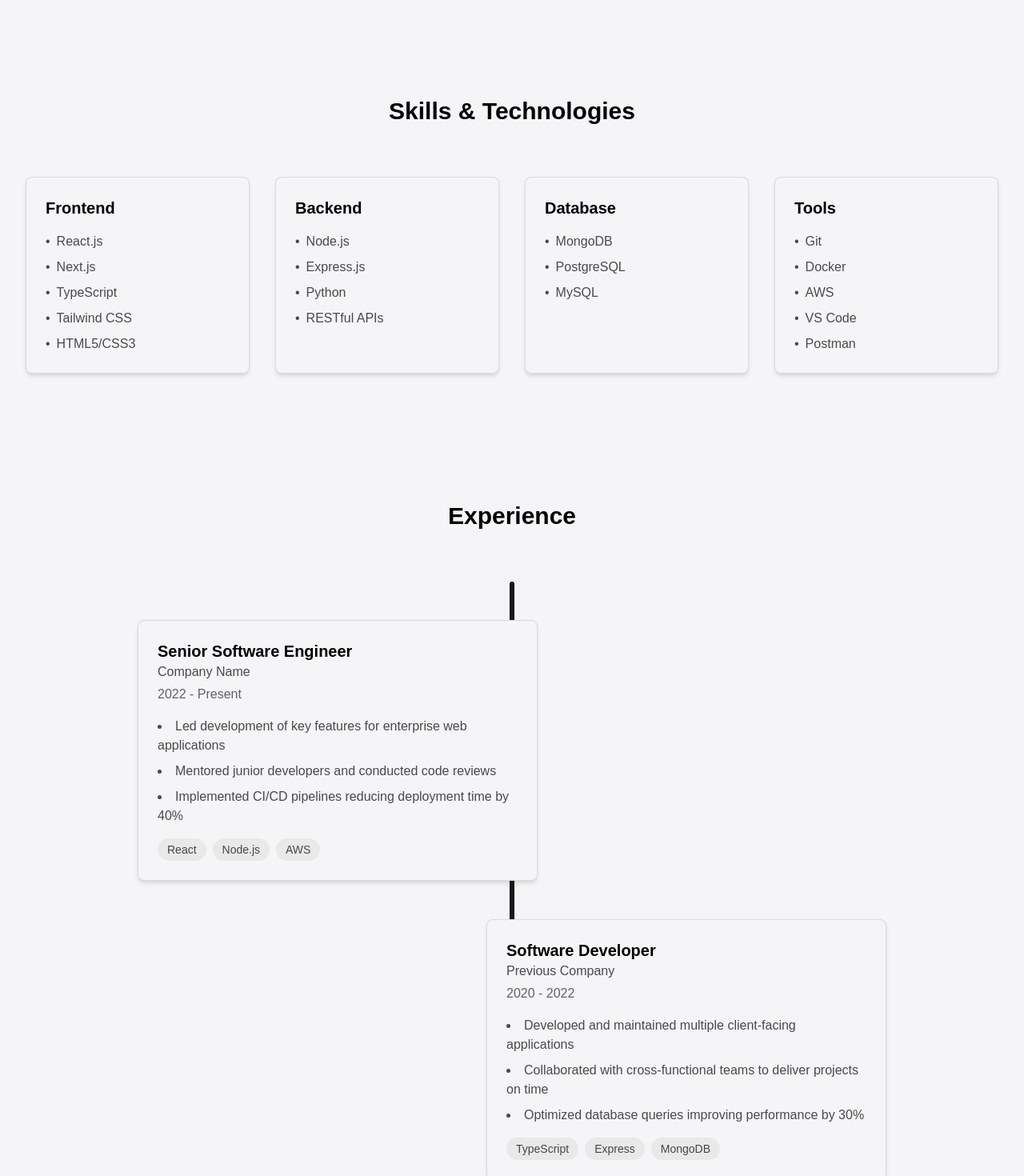
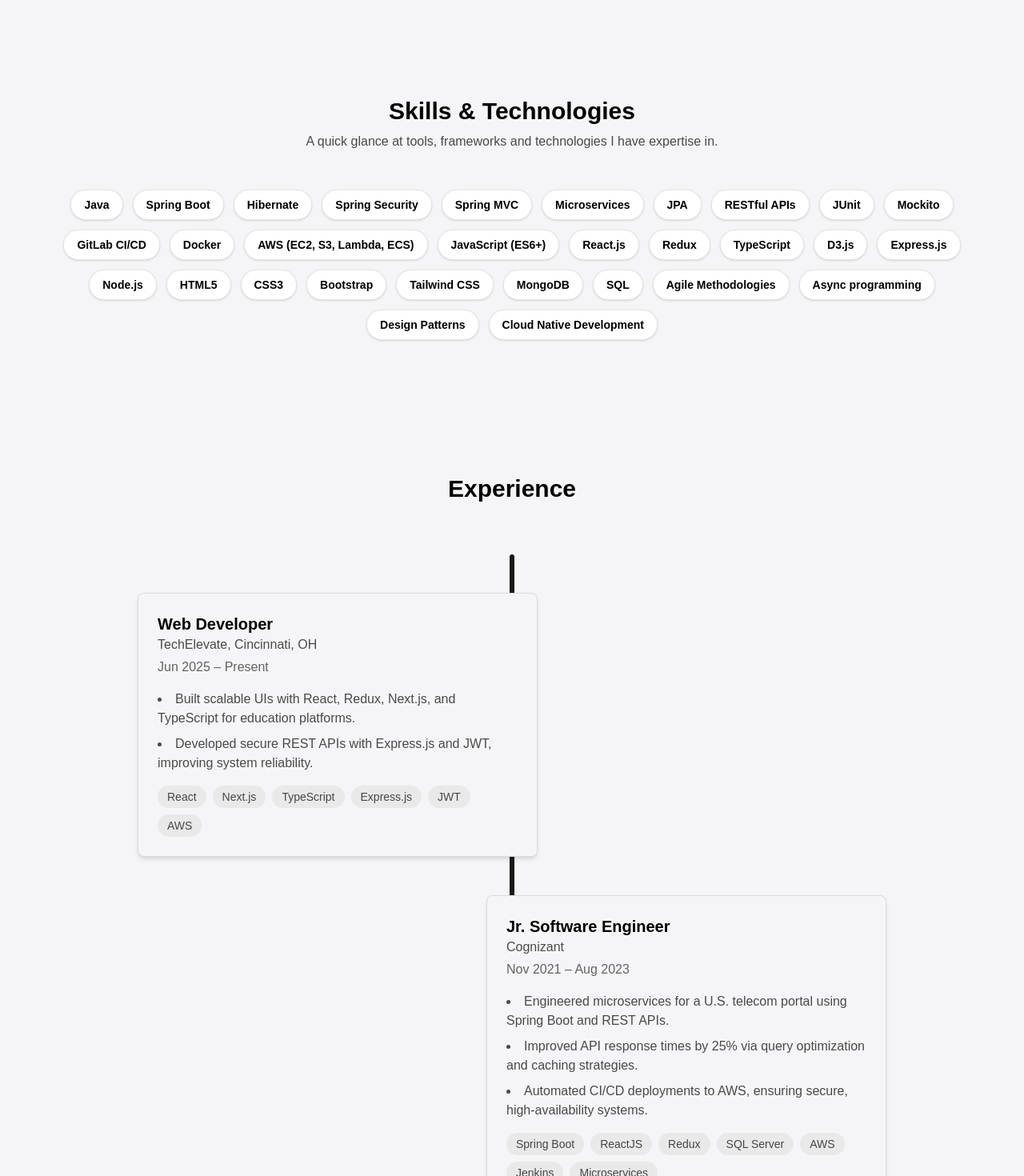
Before and after one commit to psharathchandra/portfolio, a Next.js app: page / in a window 1280 px wide. Shown: the part 1360-2830 px from the top of the page at 80% size. Built offline with nearby package versions, Linux system fonts and the light colour scheme.

Commit message:
added skills and experience

```diff
--- a/src/app/layout.tsx
+++ b/src/app/layout.tsx
@@ -13,8 +13,8 @@ const geistMono = Geist_Mono({
 });
 
 export const metadata: Metadata = {
-  title: "Create Next App",
-  description: "Generated by create next app",
+  title: "Sharath Chandra - Full Stack Software Engineer",
+  description: "Portfolio of Sharath chandra reddy palakolu, software engineer, Cognizant, Java, Spring Frameworks, React",
 };
 
 export default function RootLayout({
--- a/src/components/experience.tsx
+++ b/src/components/experience.tsx
@@ -3,28 +3,29 @@ import Timeline from './organisms/timeline';
 export default function Experience() {
  const experiences = [
   {
-      title: 'Senior Software Engineer',
-      subtitle: 'Company Name',
-      period: '2022 - Present',
+    title: 'Web Developer',
+    subtitle: 'TechElevate, Cincinnati, OH',
+    period: 'Jun 2025 – Present',
     description: [
-        'Led development of key features for enterprise web applications',
-        'Mentored junior developers and conducted code reviews',
-        'Implemented CI/CD pipelines reducing deployment time by 40%'
+      'Built scalable UIs with React, Redux, Next.js, and TypeScript for education platforms.',
+      'Developed secure REST APIs with Express.js and JWT, improving system reliability.'
     ],
-      tags: ['React', 'Node.js', 'AWS']
+    tags: ['React', 'Next.js', 'TypeScript', 'Express.js', 'JWT', 'AWS']
   },
   {
-      title: 'Software Developer',
-      subtitle: 'Previous Company',
-      period: '2020 - 2022',
+    title: 'Jr. Software Engineer',
+    subtitle: 'Cognizant',
+    period: 'Nov 2021 – Aug 2023',
     description: [
-        'Developed and maintained multiple client-facing applications',
-        'Collaborated with cross-functional teams to deliver projects on time',
-        'Optimized database queries improving performance by 30%'
+      'Engineered microservices for a U.S. telecom portal using Spring Boot and REST APIs.',
+      'Improved API response times by 25% via query optimization and caching strategies.',
+      'Automated CI/CD deployments to AWS, ensuring secure, high-availability systems.'
     ],
-      tags: ['TypeScript', 'Express', 'MongoDB']
+    tags: ['Spring Boot', 'ReactJS', 'Redux', 'SQL Server', 'AWS', 'Jenkins', 'Microservices']
   }
 ];
+
+
 
   return (
     <section className="bg-light py-20" id="experience">
--- a/src/components/skills.tsx
+++ b/src/components/skills.tsx
@@ -1,32 +1,32 @@
 export default function Skills() {
-  const skills = {
-    frontend: ['React.js', 'Next.js', 'TypeScript', 'Tailwind CSS', 'HTML5/CSS3'],
-    backend: ['Node.js', 'Express.js', 'Python', 'RESTful APIs'],
-    database: ['MongoDB', 'PostgreSQL', 'MySQL'],
-    tools: ['Git', 'Docker', 'AWS', 'VS Code', 'Postman']
-  };
+  const skills = [
+    'Java',  'Spring Boot',  'Hibernate', 'Spring Security', 'Spring MVC',
+     'Microservices', 'JPA', 'RESTful APIs', 'JUnit', 'Mockito', 'GitLab CI/CD', 'Docker', 'AWS (EC2, S3, Lambda, ECS)',
+      'JavaScript (ES6+)', 'React.js',
+     'Redux', 'TypeScript', 'D3.js','Express.js', 'Node.js',
+     'HTML5', 'CSS3', 'Bootstrap','Tailwind CSS', 'MongoDB', 'SQL', 'Agile Methodologies', 'Async programming', 'Design Patterns', 'Cloud Native Development'
+  ];
 
   return (
     <section className="bg-light py-20" id="skills">
       <div className="max-w-7xl mx-auto px-4 sm:px-6 lg:px-8">
-        <div className="text-center mb-16">
+        <div className="text-center mb-10">
           <h2 className="text-3xl font-bold text-dark">Skills & Technologies</h2>
+          <p className="text-dark/70 mt-2">A quick glance at tools, frameworks and technologies I have expertise in.</p>
         </div>
 
-        <div className="grid grid-cols-1 md:grid-cols-2 lg:grid-cols-4 gap-8">
-          {Object.entries(skills).map(([category, categorySkills]) => (
-            <div key={category} className="bg-light p-6 rounded-lg shadow-md border border-dark/10">
-              <h3 className="text-xl font-semibold text-dark capitalize mb-4">{category}</h3>
-              <ul className="space-y-2">
-                {categorySkills.map((skill) => (
-                  <li key={skill} className="text-dark/70 flex items-center">
-                    <span className="mr-2">•</span>
-                    {skill}
-                  </li>
-                ))}
-              </ul>
-            </div>
-          ))}
+        {/* Horizontal row of skill chips. Scrollable on small screens, wraps on md+ */}
+        <div className="mt-8">
+          <div className="flex gap-3 items-center justify-start overflow-x-auto md:flex-wrap md:justify-center py-2 px-2">
+            {skills.map((skill) => (
+              <b key={skill}><span
+
+                className="inline-flex items-center px-4 py-2 bg-white border border-dark/10 text-dark rounded-full shadow-sm text-sm whitespace-nowrap"
+              >
+                {skill}
+              </span></b>
+            ))}
+          </div>
         </div>
       </div>
     </section>
```
Lines whose indentation alone changed are shown as unchanged.
